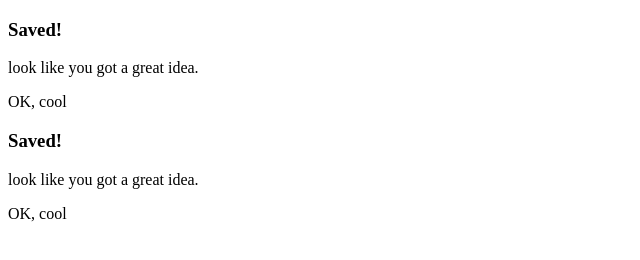
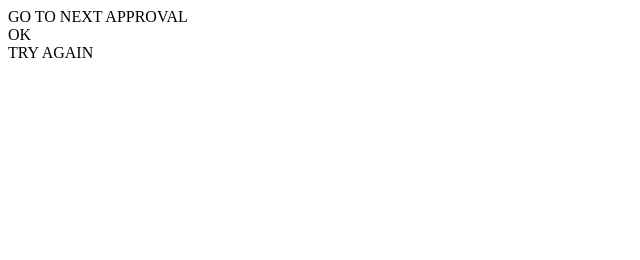
Before and after one commit to AlfredPhan/BEM, a plain HTML site: page index.html in a window 1280 px wide. Shown: the whole page, without its empty margins (0-640 px from the left). Drawn offline with Linux system fonts and the light colour scheme.

Commit message:
new update

```diff
--- a/index.html
+++ b/index.html
@@ -11,7 +11,7 @@
 
 <body>
     <!-- BEM -->
-    <div class="card card--success">
+    <!-- <div class="card card--success">
         <h3 class="card__heading">Saved!</h3>
         <p class="card__desc">look like you got a great idea.</p>
         <div class="card__btn">OK, cool</div>
@@ -21,7 +21,11 @@
         <h3 class="card__heading">Saved!</h3>
         <p class="card__desc">look like you got a great idea.</p>
         <div class="card__btn">OK, cool</div>
-    </div>
+    </div> -->
+
+    <div class="btn">GO TO NEXT APPROVAL</div>
+    <div class="btn">OK</div>
+    <div class="btn">TRY AGAIN</div>
 </body>
 
 </html>
```
